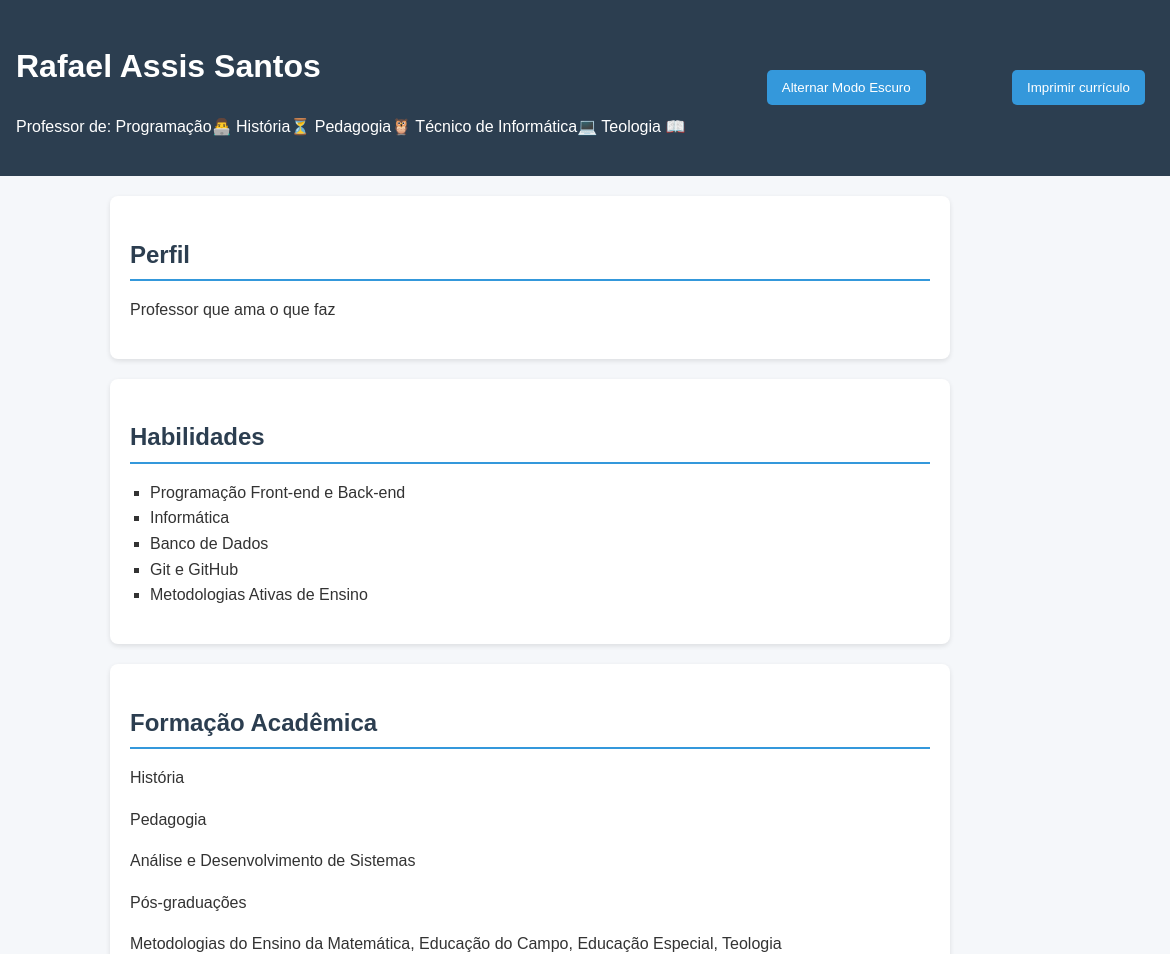
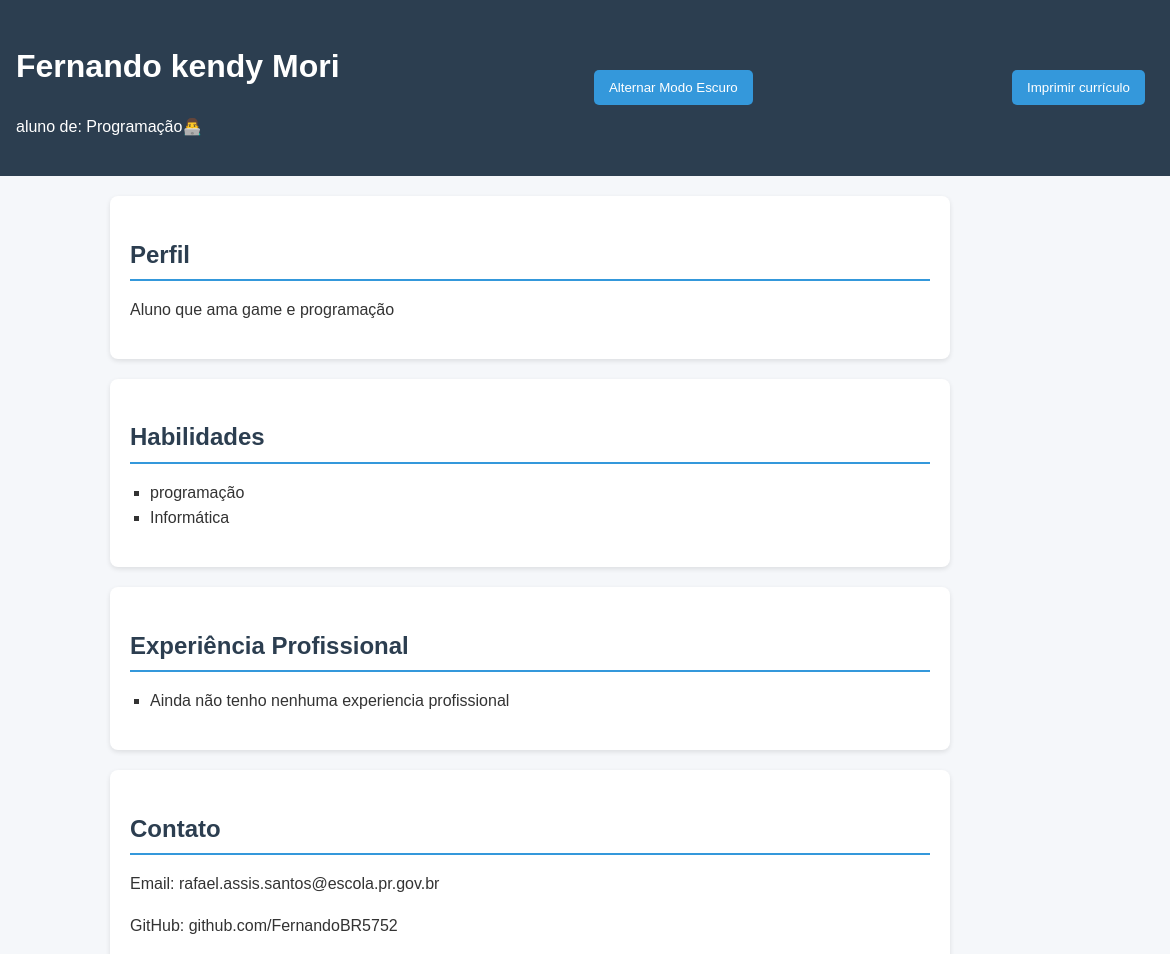
Before and after one commit to FernandoBR5752/Mundo-do-trabalho-iniciando-sua-jornada-profissional, a plain HTML site: page index.html in a window 1280 px wide. Shown: the top 954 px of the page, 110-1280 px from the left. Drawn offline with Linux system fonts and the light colour scheme.

Commit message:
Update index.html

```diff
--- a/index.html
+++ b/index.html
@@ -9,7 +9,7 @@
   <!-- Define a codificação de caracteres como UTF-8 (suporta acentos e caracteres especiais) -->
   <meta name="viewport" content="width=device-width, initial-scale=1.0">
   <!-- Configura a viewport para responsividade em dispositivos móveis -->
-  <title>Currículo Acadêmico - Rafael Assis Santos</title>
+  <title>Currículo Acadêmico - FernandoBR5752</title>
   <!-- Título que aparece na aba do navegador -->
   <link rel="stylesheet" href="style.css">
   <!-- Link para o arquivo CSS externo (estilos) -->
@@ -25,9 +25,9 @@
  alt="Foto de perfil" class="profile-img">
     <div class="header-text">
        <!-- Cabeçalho da página -->
-      <h1>Rafael Assis Santos</h1>
+      <h1>Fernando kendy Mori</h1>
         <!-- Título principal (nome) -->
-      <p>Professor de: Programação👨‍💻 História⏳ Pedagogia🦉 Técnico de Informática💻 Teologia 📖</p>
+      <p>aluno de: Programação👨‍💻</p>
        <!-- Subtítulo (cargo) -->
     </div>
   </div>
@@ -42,7 +42,7 @@
     <!-- Seção de perfil -->
     <h2>Perfil</h2>
     <!-- Título da seção -->
-    <p>Professor que ama o que faz</p>
+    <p>Aluno que ama game e programação</p>
     <!-- Texto descritivo -->
   </section>
 
@@ -51,33 +51,19 @@
     <h2>Habilidades</h2>
     <ul>
       <!-- Lista não ordenada -->
-      <li>Programação Front-end e Back-end</li>
+      <li>programação</li>
       <!-- Item da lista -->
       <li>Informática</li>
-      <li>Banco de Dados</li>
-      <li>Git e GitHub</li>
-      <li>Metodologias Ativas de Ensino</li>
     </ul>
   </section>
 
-  <section class="formacao">
-    <!-- Seção de formação acadêmica -->
-    <h2>Formação Acadêmica</h2>
-    <p>História</p>
-    <p>Pedagogia</p>
-     <p>Análise e Desenvolvimento de Sistemas</p>
-    <!-- Parágrafo com informação -->
-    <p>Pós-graduações</p>
-    <p>Metodologias do Ensino da Matemática, Educação do Campo, Educação Especial, Teologia</p>
-  </section>
+
 
   <section class="experiencia">
     <!-- Seção de experiência profissional -->
     <h2>Experiência Profissional</h2>
     <ul>
-      <li>Professor de Programação - Desde 2022</li>
-      <li>Técnico de Informática - Desde 2018</li>
-      <li> Professor de História - Desde 20214</li>
+      <li>Ainda não tenho nenhuma experiencia profissional</li>
     </ul>
   </section>
 
@@ -85,7 +71,7 @@
     <!-- Seção de contato -->
     <h2>Contato</h2>
     <p>Email: rafael.assis.santos@escola.pr.gov.br</p>
-    <p>GitHub: github.com/professor-rafael</p>
+    <p>GitHub: github.com/FernandoBR5752</p>
   </section>
 
   <footer>
```
